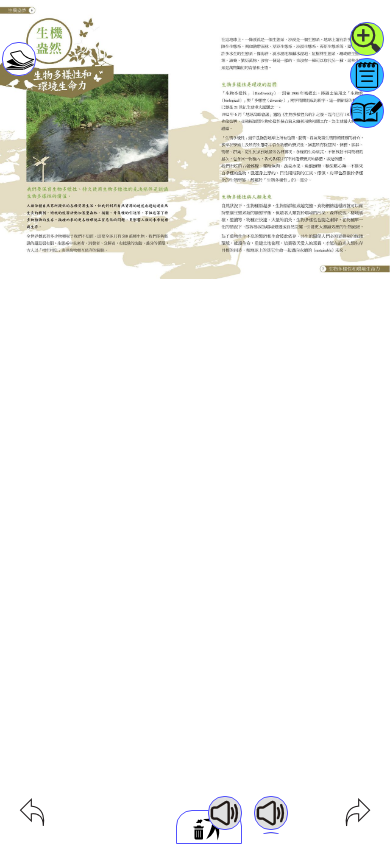
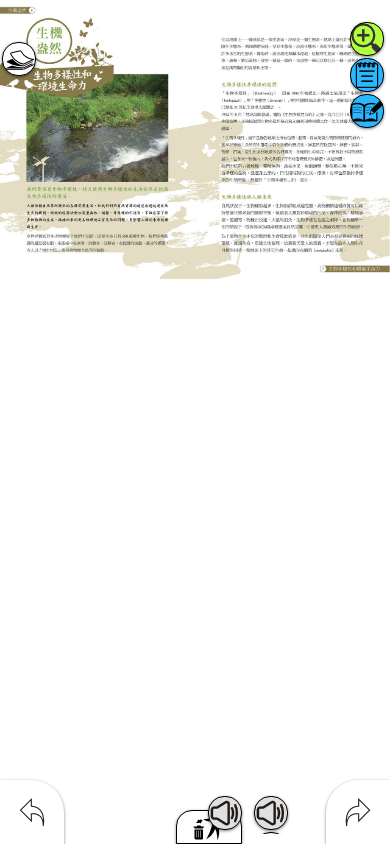
Before and after one commit to indefinte/simple-ebook, a plain HTML site: page index.html in a window 390 px wide. Drawn offline with Linux system fonts and the light colour scheme; some packages are replaced by stand-ins of ours.

Commit message:
update data

```diff
--- a/config.xml
+++ b/config.xml
@@ -7,10 +7,10 @@
 
     <!-- versionCode is optional and Android only -->
 
-    <name>Min-Net Mobile 電子書</name>
+    <name>高雄生物多樣性調查與推廣</name>
 
     <description>
-        行動電子書展示應用
+        高雄生物多樣性調查與推廣展示電子書
     </description>
 
     <author href="https://build.phonegap.com" email="shady.tw@gmail.com">
--- a/index.html
+++ b/index.html
@@ -69,7 +69,7 @@
 	.bGroup { position: absolute; width: 40px; right: 0; top: 20px; bottom: 35px; z-index: 999; overflow: auto; }
 	.btn {
 		cursor: pointer;
-		border: 1px solid #5252FF;
+		border: 1px solid #000;
 		width: 32px;
 		height: 32px;
 		text-align: center;
@@ -77,7 +77,8 @@
 		-webkit-border-radius: 16px;
 		-moz-border-radius: 16px;
 		border-radius: 16px;
-		margin: 2px 2px 0 0
+		margin: 2px 2px 0 0;
+		box-shadow: 0 1px 3px rgba(0,0,0,0.5);
 	}
 	.btnArr {
 		position: fixed;
@@ -88,11 +89,12 @@
 		text-align: center;
 		line-height: 64px;
 		z-index: 999;
+		box-shadow: 0 1px 3px rgba(0,0,0,0.5);
 	}
 	.btnOne {
 		position: fixed;
 		cursor: pointer;
-		border: 1px solid #5252FF;
+		border: 1px solid #000;
 		width: 32px;
 		height: 32px;
 		text-align: center;
@@ -101,6 +103,7 @@
 		-webkit-border-radius: 16px;
 		-moz-border-radius: 16px;
 		border-radius: 16px;
+		box-shadow: 0 1px 3px rgba(0,0,0,0.5);
 	}
 	.bExt { display: none; }
 
```
